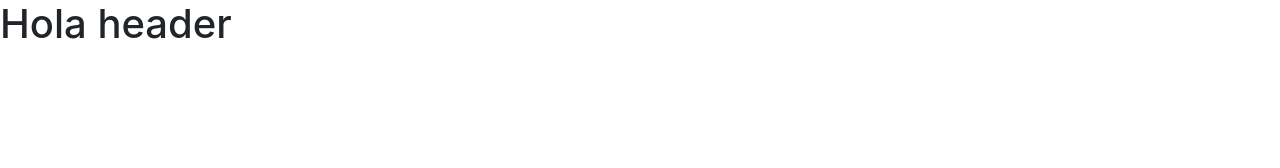
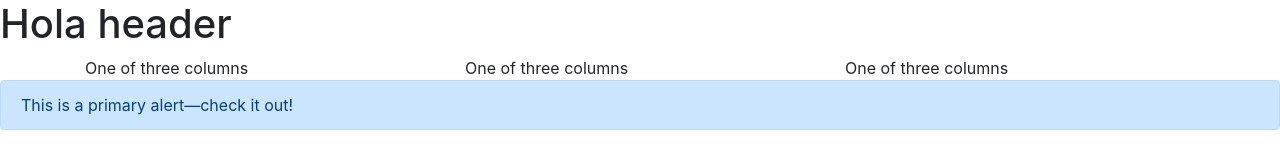
Before and after one commit to boutler/jumping, a website: page web/src/index.html in a window 1280 px wide. Drawn offline with nearby package versions, Linux system fonts and the light colour scheme.

Commit message:
bootstrap works!

```diff
--- a/web/src/index.html
+++ b/web/src/index.html
@@ -10,7 +10,23 @@
 
 <body>
   <h1 class="header"> Hola header</h1>
+  <div class="container">
+    <div class="row">
+      <div class="col-sm">
+        One of three columns
+      </div>
+      <div class="col-sm">
+        One of three columns
+      </div>
+      <div class="col-sm">
+        One of three columns
+      </div>
+    </div>
+  </div>
 
+  <div class="alert alert-primary" role="alert">
+    This is a primary alert—check it out!
+  </div>
 </body>
 
 </html>
```
